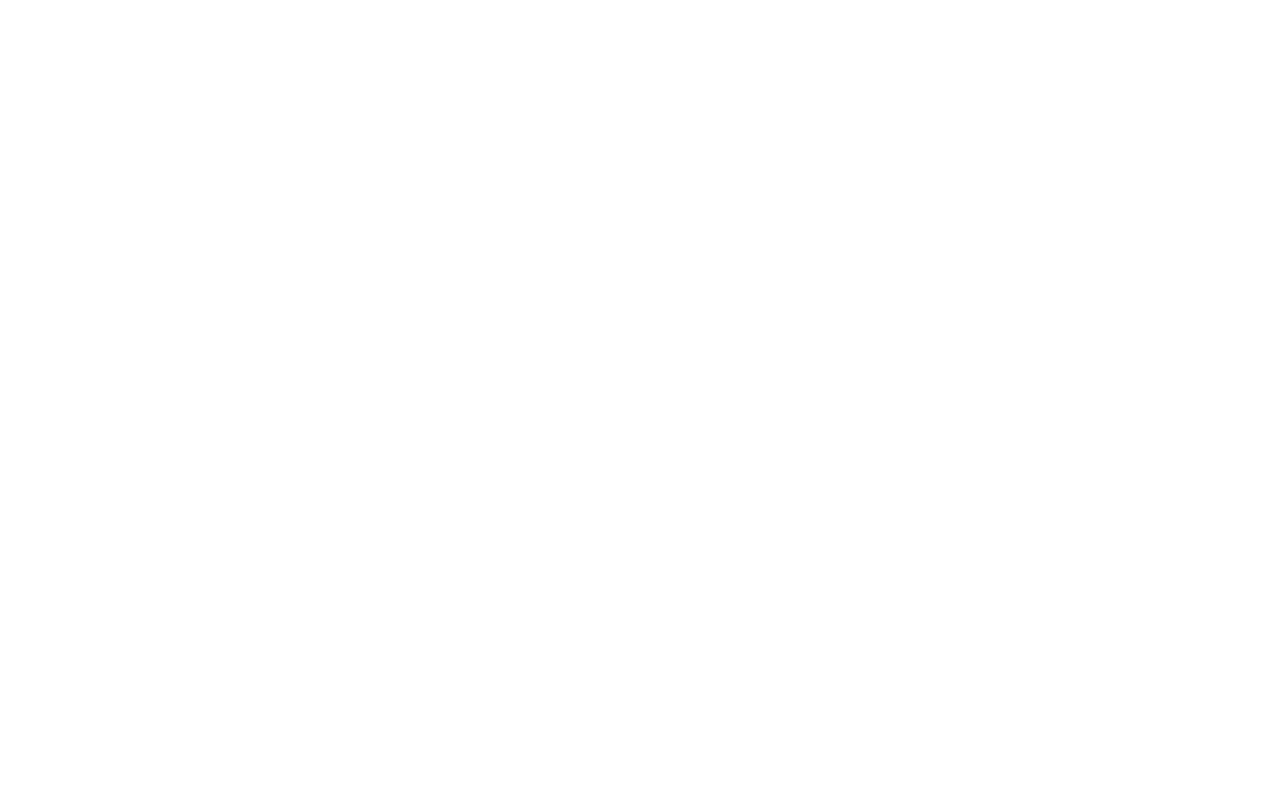
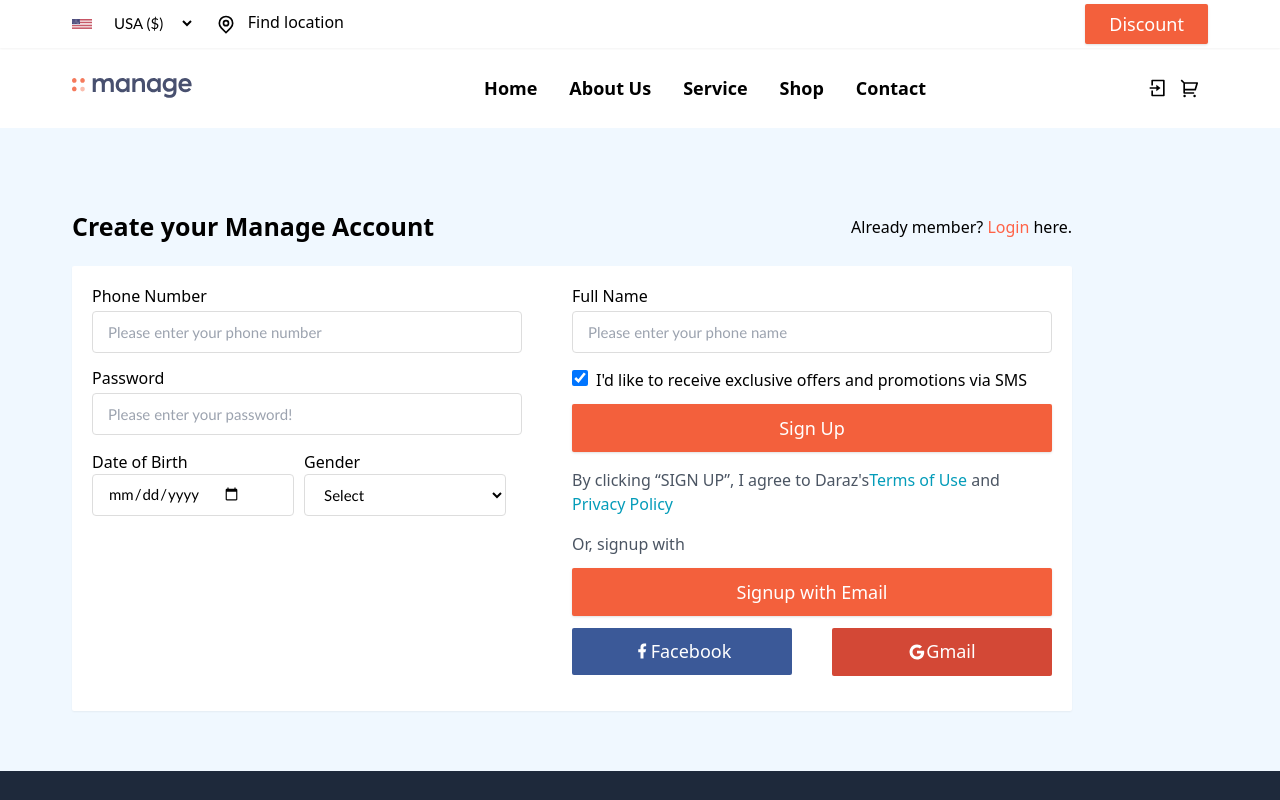
Before and after one commit to zkrana/React-Website, a React (Create React App) app: page /register in a window 1280 px wide. Before the commit this address had no page. Shown: the top 800 px of the page. Built offline with nearby package versions, Linux system fonts and the light colour scheme.

Commit message:
Header login and cart with promotion button changed. Login and Register component added.

```diff
--- a/public/index.html
+++ b/public/index.html
@@ -9,7 +9,7 @@
     <link rel="apple-touch-icon" href="%PUBLIC_URL%/logo192.png" />
     <link rel="manifest" href="%PUBLIC_URL%/manifest.json" />
 
-    <title>Manage : Ultimate React Website</title>
+    <title>Manage : Your ultimate solutions.</title>
   </head>
   <body>
     <div id="root"></div>
--- a/src/App.js
+++ b/src/App.js
@@ -9,7 +9,8 @@
 import Checkout from './Checkout';
 import Contact from './Contact';
 import Shop from './Shop';
-
+import Login from './components/Login/Login';
+import Register from './components/Login/Register';
 function App() {
   return (
     <div>
@@ -22,6 +23,8 @@
         <Route path='checkout' element={<Checkout />} />
         <Route path='contact' element={<Contact />} />
         <Route path='shop' element={<Shop />} />
+        <Route path='login' element={<Login />} />
+        <Route path='register' element={<Register />} />
       </Routes>
     </div>
   );
--- a/src/components/Home/Header.jsx
+++ b/src/components/Home/Header.jsx
@@ -32,12 +32,7 @@
                 </div>
                 <div className="Store-acc">
                   <div className="Acc-wrap">
-                    <span>
-                      <img src={login} width={20} height={20} alt='USA' className='mr-[4px]'/> <a href='login.com' className='-mt-[3px]'> Login </a> <span className='-mt-[3px]'> / </span> <a href='signup.com' className='-mt-[3px]'> Signup </a>
-                    </span>
-                    <span className='ml-2'>
-                      <a href='basket.com'> <img className='mr-2' src={cart} width={20} height={20} alt='USA' /> <span className='-mt-[2px]'>Basket</span> </a>
-                    </span>
+                    <button className='Btn-red Display-condition' onClick={() => setOpenModal(true)}>Discount</button>
                   </div>
                 </div>
             </div>
@@ -80,8 +75,16 @@
                 </li>
               </ul>
 
-              <button className='Btn-red Display-condition' onClick={() => setOpenModal(true)}>Get In Touch</button>
-
+              <div className='Acc-wrap'>
+                <span>
+                    <NavLink to='../../login'>
+                        <img src={login} width={20} height={20} alt='Login' className='mr-[4px]'/>
+                    </NavLink>
+                </span>
+                <span className='ml-2'>
+                    <a href='basket.com'> <img className='mr-2' src={cart} width={20} height={20} alt='Cart' /> </a>
+                </span>
+              </div>
               <div className='flex w-20 h-20 justify-center items-center md:hidden'>
                 <FontAwesomeIcon onClick={ () => setShowMobileMenu(!showMobileMenu)} icon={faBars} className=' pl-2 text-primary text-3xl cursor-pointer relative'>
                 </FontAwesomeIcon>
--- /dev/null
+++ b/src/components/Login/Login.css
@@ -0,0 +1,21 @@
+.Login-Panel{
+    @apply w-[100%] h-[100%] sm:max-h-[calc(100%-409px)] bg-[aliceblue] py-[20px] sm:py-[60px] px-[20px];
+}
+.Panel-heading{
+    @apply max-w-[1000px] block text-center sm:flex justify-between items-center py-[20px];
+}
+.Login-body{
+    @apply max-w-[1000px] flex flex-wrap justify-between items-center bg-white p-[20px] rounded-sm shadow-sm;
+}
+.User-area{
+    @apply w-full sm:w-1/2 sm:pr-[50px];
+}
+.Loginvia-email{
+    @apply pt-5 sm:pt-0 w-full sm:w-1/2 items-start;
+}
+.Facebook{
+    @apply w-full md:w-[60%] p-[10px] bg-[#3b5998] flex justify-center items-center text-white rounded-sm mb-4 text-[18px];
+}
+.Google{
+    @apply mt-5 sm:mt-0 w-full md:w-[60%] p-[10px] bg-[#d34836] flex justify-center items-center text-white rounded-sm text-[18px];
+}
--- /dev/null
+++ b/src/components/Login/Login.jsx
@@ -0,0 +1,47 @@
+import React from 'react'
+import './Login.css'
+import Header from '../Home/Header'
+import Footer from '../Home/Footer'
+import facebook from '../../img/login/facebook-fill.svg'
+import gmail from '../../img/login/google-fill.svg'
+import { NavLink } from 'react-router-dom'
+
+export default function Login() {
+  return (
+    <div>
+        <Header />
+        <div className='Login-Panel'>
+            <div className="Container">
+                <div className="Panel-heading">
+                    <h2 className='text-[20px] sm:text-[25px] font-semibold'>Welcome to Manage! Please login.</h2>
+                    <span data-spm-anchor-id="a2a0e.login_signup.0.i14.53032829hfwNws">New member? <NavLink to='../../register' className='text-[tomato]'>Register</NavLink>  here.</span>
+                </div>
+                <div className="Login-body">
+                    <div className="User-area">
+                        <form>
+                            <div class="form-groups">
+                                <label class="control-label" for="input-email">Email</label>
+                                <input type="email" id="input-email" name="address_1" pattern="[a-z0-9._%+-]+@[a-z0-9.-]+\.[a-z]{2,}$" class="form-control" placeholder="Please enter your Phone Email!" />
+                            </div>
+                            <div class="form-groups">
+                                <label class="control-label" for="input-password">Password</label>
+                                <input type="password" id="input-password" name="pass" class="form-control" pattern=".{8,}" title="Eight or more characters" placeholder="Please enter your password!" />
+                            </div>
+                            <div className=' text-right'>
+                                <button id="button-confirm" class="Btn-red text-center w-full sm:w-[200px]" type="submit">Login</button>
+                                <p className=' text-[tomato] pt-4 cursor-pointer text-base'>Forgot Passowrd?</p>
+                            </div>
+                        </form>
+                    </div>
+                    <div className="Loginvia-email">
+                        <p className=' text-gray-600 pb-4 sm:pb-10'>Or, login with</p>
+                        <button id="button-confirm" class="Facebook" type="submit"> <img src={facebook} width={18} height={18} alt='facebook' className='mr-4' /> Facebook</button>
+                        <button id="button-confirm" class="Google" type="submit"><img src={gmail} width={18} height={18} alt='gmail' className='mr-4' />  Gmail</button>
+                    </div>
+                </div>
+            </div>
+        </div>
+        <Footer />
+    </div>
+  )
+}
--- /dev/null
+++ b/src/components/Login/Register.jsx
@@ -0,0 +1,78 @@
+import React from 'react'
+import './Login.css'
+import Header from '../Home/Header'
+import Footer from '../Home/Footer'
+import facebook from '../../img/login/facebook-fill.svg'
+import gmail from '../../img/login/google-fill.svg'
+import { NavLink } from 'react-router-dom'
+export default function Register() {
+  return (
+    <div>
+        <Header />
+        <div className='Login-Panel'>
+            <div className="Container">
+                <div className="Panel-heading">
+                    <h2 className='text-[20px] sm:text-[25px] font-semibold'>Create your Manage Account</h2>
+                    <span data-spm-anchor-id="a2a0e.login_signup.0.i14.53032829hfwNws">Already member? <NavLink to='../../login' className='text-[tomato]'>Login</NavLink> here.</span>
+                </div>
+                <div className="Login-body">
+                    <form className='w-full flex flex-wrap'>
+                        <div className="User-area">
+                                <div class="form-groups">
+                                    <label class="control-label" for="input-number">Phone Number</label>
+                                    <input type="number" id="input-number" pattern='[0-9]' name="number" class="form-control" placeholder="Please enter your phone number" />
+                                </div>
+                                <div class="form-groups">
+                                    <label class="control-label" for="input-password">Password</label>
+                                    <input type="password" pattern=".{8,}" title="Eight or more characters" id="input-password" name="password" class="form-control" placeholder="Please enter your password!" />
+                                </div>
+                                <div class="multiple-form-groups">
+                                    <div class="form-group">
+                                        <label class="control-label" for="input-dob">Date of Birth</label>
+                                        <input class="form-control" name="dob" type="date" id="input-dob" />
+                                    </div>
+                                    <div class="form-group">
+                                        <label class="control-label" for="input-lastname">Gender</label>
+                                        <select id='gender'>
+                                            <option>Select</option>
+                                            <option value='Male'>Male</option>
+                                            <option value='Female'>Female</option>
+                                        </select>
+                                    </div>
+                                </div>
+                        </div>
+                        <div className="Loginvia-email">
+                            <div class="form-groups">
+                                <label class="control-label" for="input-name">Full Name</label>
+                                <input type="text" id="input-name" name="input-name" class="form-control" placeholder="Please enter your phone name" />
+                            </div>
+                            <div className='pb-3'>
+                                <label class="next-checkbox checked ">
+                                    <input type="checkbox" checked />
+                                    <span className='pl-2'>I'd like to receive exclusive offers and promotions via SMS</span>
+                                </label>
+                            </div>
+
+                            <button id="button-confirm" class="Btn-red text-center w-full" type="submit">Sign Up</button>
+
+                            <p className=' text-gray-600 py-2 sm:py-4'>
+                                <span>By clicking “SIGN UP”, I agree to Daraz's
+                                    <a className='text-[#049cb9]' href="https://www.managesss.com" target="_blank" rel="noopener noreferrer">Terms of Use</a> and <a  className='text-[#049cb9]' href="https://www.managesss.com" target="_blank" rel="noopener noreferrer" data-spm-anchor-id="a2a0e.login_signup.0.0">Privacy Policy</a>
+                                </span>
+                            </p>
+                            <p className=' text-gray-600 pb-2 sm:pb-3'>Or, signup with</p>
+
+                            <button id="button-confirm" class="Btn-red text-center w-full mb-3" type="submit">Signup with Email</button>
+                            <div className='flex gap-10'>
+                                <button id="button-confirm" class="Facebook" type="submit"> <img src={facebook} width={18} height={18} alt='facebook' /> Facebook</button>
+                                <button id="button-confirm" class="Google h-[3rem]" type="submit"><img src={gmail} width={18} height={18} alt='gmail' />  Gmail</button>
+                            </div>
+                        </div>
+                    </form>
+                </div>
+            </div>
+        </div>
+        <Footer />
+    </div>
+  )
+}
--- a/src/index.css
+++ b/src/index.css
@@ -40,7 +40,7 @@
 }
 
 .Acc-wrap{
-    @apply w-full justify-between sm:w-[250px] flex sm:justify-end px-2 sm:px-0;
+    @apply w-[80px] justify-between sm:w-[250px] flex sm:justify-end px-2 sm:px-0;
 }
 .Acc-wrap span{
     @apply flex;
@@ -60,7 +60,7 @@
 }
 /* Button Display Condition */
 .Display-condition{
-    @apply hidden md:block;
+    @apply hidden md:block h-[2.5rem];
 }
 .Header-text{
     @apply text-2xl sm:text-4xl text-primary font-bold py-4 font-display antialiased;
```
Also changed, not shown: src/img/login/facebook-fill.svg (added), src/img/login/google-fill.svg (added).
